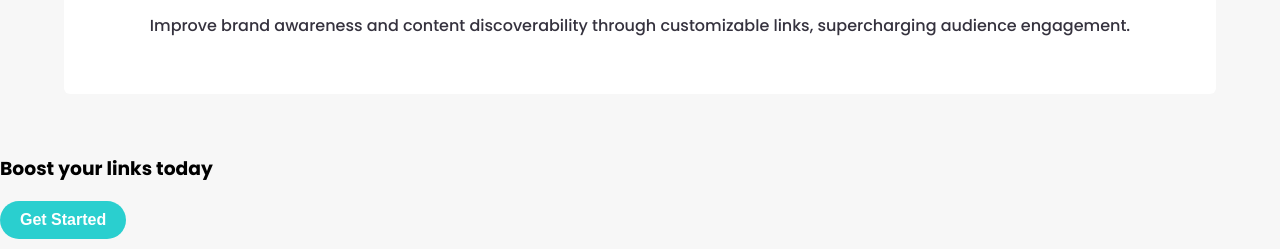
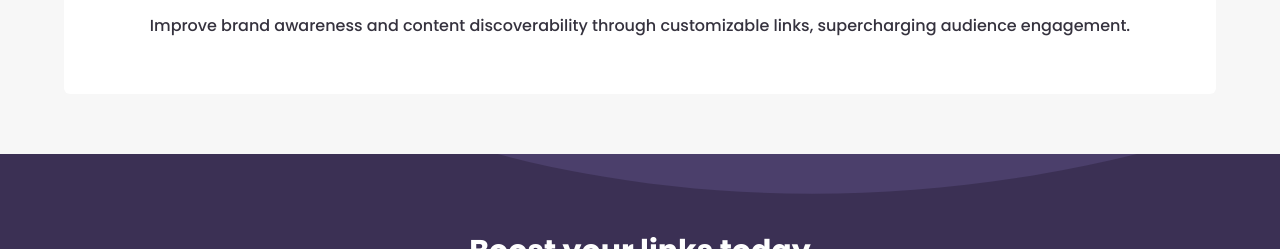
Before and after one commit to tadeubdev/shortly-frontend-mentor, a plain HTML site: page index.html in a window 1280 px wide. Shown: the part 2621-2870 px from the top of the page. Drawn offline with Linux system fonts and the light colour scheme.

Commit message:
style: configure boost panel

```diff
--- a/css/style.css
+++ b/css/style.css
@@ -370,6 +370,31 @@ body {
     font-size: 16px;
 }
 
+#main-boost {
+    height: 250px;
+    background-color: var(--secondary-color);
+    background-image: url(../images/bg-boost-mobile.svg);
+    background-position: 0px center;
+    background-repeat: no-repeat;
+    background-size: cover;
+    display: flex;
+    align-items: center;
+    justify-content: center;
+    text-align: center;
+}
+
+#main-boost-title {
+    font-size: 30px;
+    color: #fff;
+    margin-bottom: 5px;
+}
+
+#main-boost-action {
+    font-size: 20px;
+    padding: 15px 40px;
+    border-radius: 40px;
+}
+
 .attribution {
     font-size: 11px; text-align: center;
 }
--- a/index.html
+++ b/index.html
@@ -148,13 +148,15 @@
         </section>
       </div>
 
-      <section id="main-boot">
+      <section id="main-boost">
+        <div id="main-boost-container">
           <h3 id="main-boost-title">Boost your links today</h3>
           <p>
             <button id="main-boost-action" class="btn btn-green">
               Get Started
             </button>
           </p>
+        </div>
       </section>
   </main>
 
```
Lines whose indentation alone changed are shown as unchanged.
